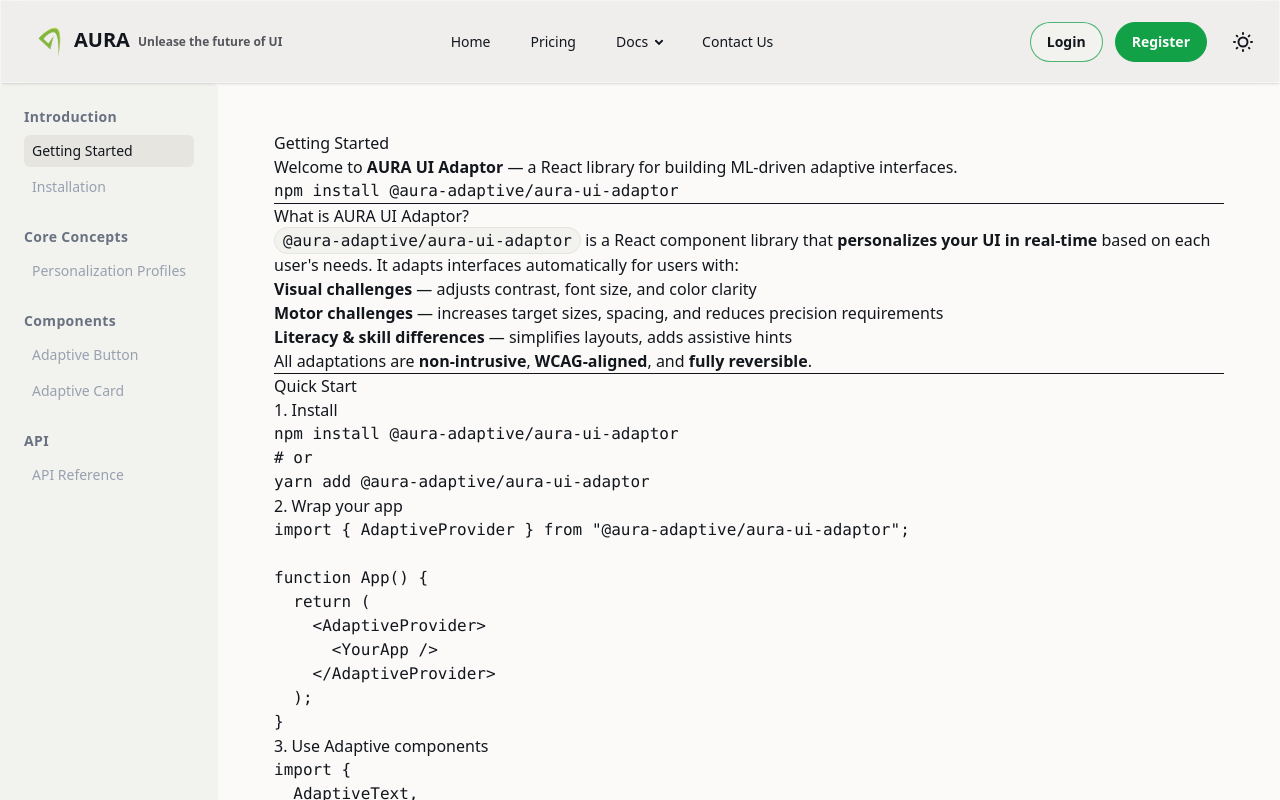
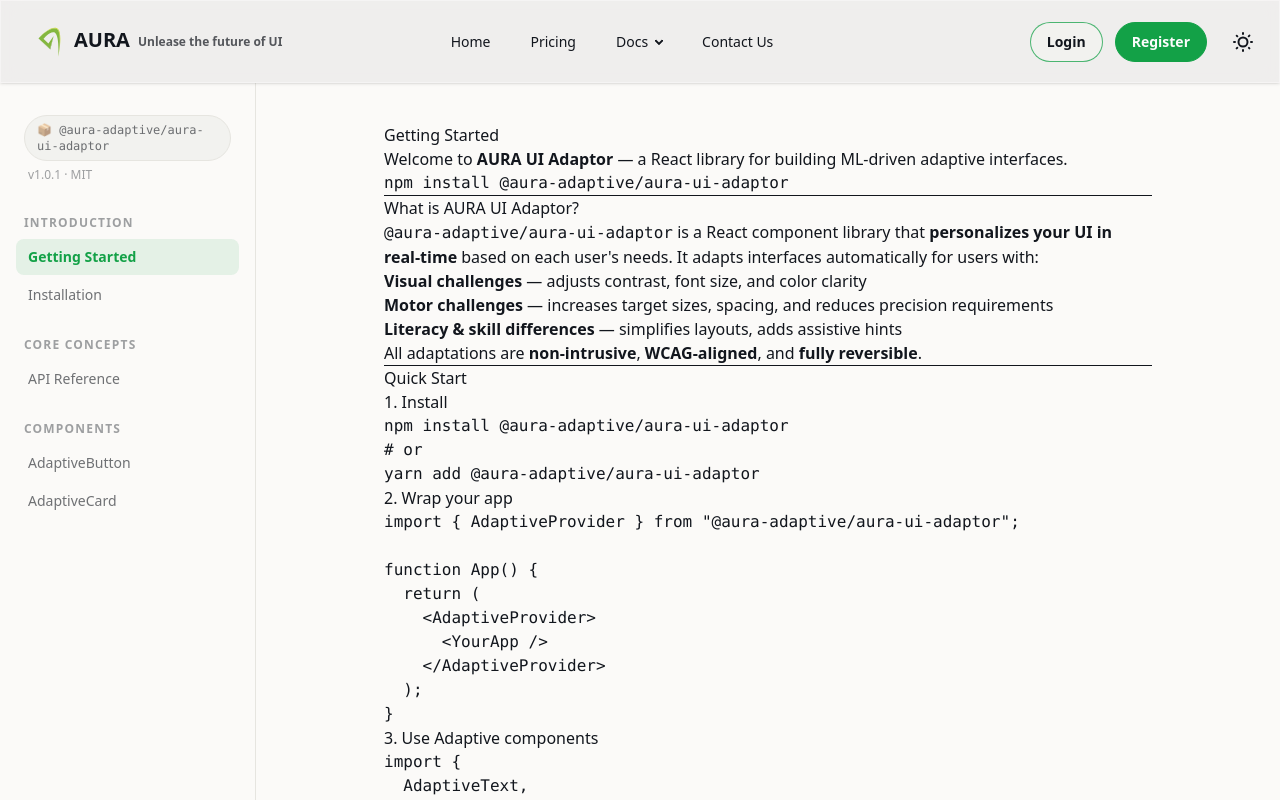
Before and after one commit to RP-25-26J-474/AURA-Website, a React (Vite) app in the folder aura-web/: page /docs/getting-started in a window 1280 px wide. Shown: the top 800 px of the page. Built offline with nearby package versions, Linux system fonts and the light colour scheme.

Commit message:
feat: rebuild docs routing, sidebar, layout and content styling

```diff
--- a/aura-web/src/docs/index.js
+++ b/aura-web/src/docs/index.js
@@ -1,15 +1,13 @@
 import gettingStarted from "./getting-started.md?raw";
-// import installation from "./installation.md";
-// import personalization from "./personalization.md";
-// import apiReference from "./api-reference.md";
-// import adaptiveButton from "./components/adaptive-button.md";
-// import adaptiveCard from "./components/adaptive-card.md";
+import installation from "./installation.md?raw";
+import apiReference from "./api-reference.md?raw";
+import adaptiveButton from "./components/adaptive-button.md?raw";
+import adaptiveCard from "./components/adaptive-card.md?raw";
 
 export const docsMap = {
   "getting-started": gettingStarted,
-//   "installation": installation,
-//   "personalization": personalization,
-//   "api-reference": apiReference,
-//   "components/adaptive-button": adaptiveButton,
-//   "components/adaptive-card": adaptiveCard,
+  "installation": installation,
+  "api-reference": apiReference,
+  "components/adaptive-button": adaptiveButton,
+  "components/adaptive-card": adaptiveCard,
 };
--- a/aura-web/src/routes/docs/DocsContent.jsx
+++ b/aura-web/src/routes/docs/DocsContent.jsx
@@ -13,7 +13,7 @@ export default function DocsContent() {
   }
 
   return (
-    <article className="prose prose-invert max-w-none">
+    <article className="docs-content">
       <ReactMarkdown remarkPlugins={[remarkGfm]}>
         {content}
       </ReactMarkdown>
--- a/aura-web/src/routes/docs/DocsLayout.jsx
+++ b/aura-web/src/routes/docs/DocsLayout.jsx
@@ -1,21 +1,18 @@
 import { Routes, Route, Navigate } from "react-router-dom";
 import DocsSidebar from "./DocsSidebar";
 import DocsContent from "./DocsContent";
-import PageContainer from "../../components/layout/PageContainer";
-import { PageSection } from "../../components/layout/PageSection";
 
 export default function DocsLayout() {
   return (
-    <div className="min-h-screen flex">
+    <div className="min-h-screen flex bg-base-100">
       <DocsSidebar />
-      <div className="flex-1 p-6">
-        <PageContainer size="full">
-        <Routes>
-          <Route path="" element={<Navigate to="getting-started" replace />} />
-          <Route path=":slug" element={<DocsContent />} />
-        </Routes>
-
-        </PageContainer>
+      <div className="flex-1 min-w-0 py-10 px-8 lg:px-12 xl:px-16">
+        <div className="max-w-3xl mx-auto">
+          <Routes>
+            <Route path="" element={<Navigate to="getting-started" replace />} />
+            <Route path="*" element={<DocsContent />} />
+          </Routes>
+        </div>
       </div>
     </div>
   );
--- a/aura-web/src/routes/docs/DocsSidebar.jsx
+++ b/aura-web/src/routes/docs/DocsSidebar.jsx
@@ -11,42 +11,50 @@ const sections = [
   {
     title: "Core Concepts",
     items: [
-      { label: "Personalization Profiles", to: "/docs/personalization" },
+      { label: "API Reference", to: "/docs/api-reference" },
     ],
   },
   {
     title: "Components",
     items: [
-      { label: "Adaptive Button", to: "/docs/components/adaptive-button" },
-      { label: "Adaptive Card", to: "/docs/components/adaptive-card" },
-    ],
-  },
-  {
-    title: "API",
-    items: [
-      { label: "API Reference", to: "/docs/api-reference" },
+      { label: "AdaptiveButton", to: "/docs/components/adaptive-button" },
+      { label: "AdaptiveCard", to: "/docs/components/adaptive-card" },
     ],
   },
 ];
 
 export default function DocsSidebar() {
   return (
-    <nav className="sticky top-24 space-y-6 text-sm bg-base-200 p-6 rounded-md">
+    <aside className="w-64 min-h-screen border-r border-base-300 bg-base-100 px-4 py-8 flex-shrink-0">
+      {/* Package badge */}
+      <div className="mb-8 px-2">
+        <a
+          href="https://www.npmjs.com/package/@aura-adaptive/aura-ui-adaptor"
+          target="_blank"
+          rel="noopener noreferrer"
+          className="inline-flex items-center gap-2 text-xs font-mono bg-base-200 border border-base-300 px-3 py-1.5 rounded-full text-base-content/60 hover:text-primary hover:border-primary/40 transition-colors"
+        >
+          📦 @aura-adaptive/aura-ui-adaptor
+        </a>
+        <p className="text-xs text-base-content/40 mt-1.5 ml-1">v1.0.1 · MIT</p>
+      </div>
+
+      {/* Nav sections */}
+      <nav className="space-y-6">
         {sections.map((section) => (
           <div key={section.title}>
-          <h4 className="mb-2 text-md font-semibold tracking-wide text-gray-500">
+            <h4 className="mb-2 px-2 text-xs font-bold tracking-widest uppercase text-base-content/40">
               {section.title}
             </h4>
-          <ul className="space-y-1">
+            <ul className="space-y-0.5">
               {section.items.map((item) => (
                 <li key={item.to}>
                   <NavLink
                     to={item.to}
                     className={({ isActive }) =>
-                    `block rounded-md px-2 py-1.5 transition ${
-                      isActive
-                        ? "bg-base-300 font-medium text-base-content"
-                        : "text-gray-400 hover:bg-base-300 hover:text-base-content"
+                      `block rounded-lg px-3 py-2 text-sm transition-colors ${isActive
+                        ? "bg-primary/10 font-semibold text-primary"
+                        : "text-base-content/60 hover:bg-base-200 hover:text-base-content"
                       }`
                     }
                   >
@@ -58,5 +66,6 @@ export default function DocsSidebar() {
           </div>
         ))}
       </nav>
+    </aside>
   );
 }
```
Lines whose indentation alone changed are shown as unchanged.
